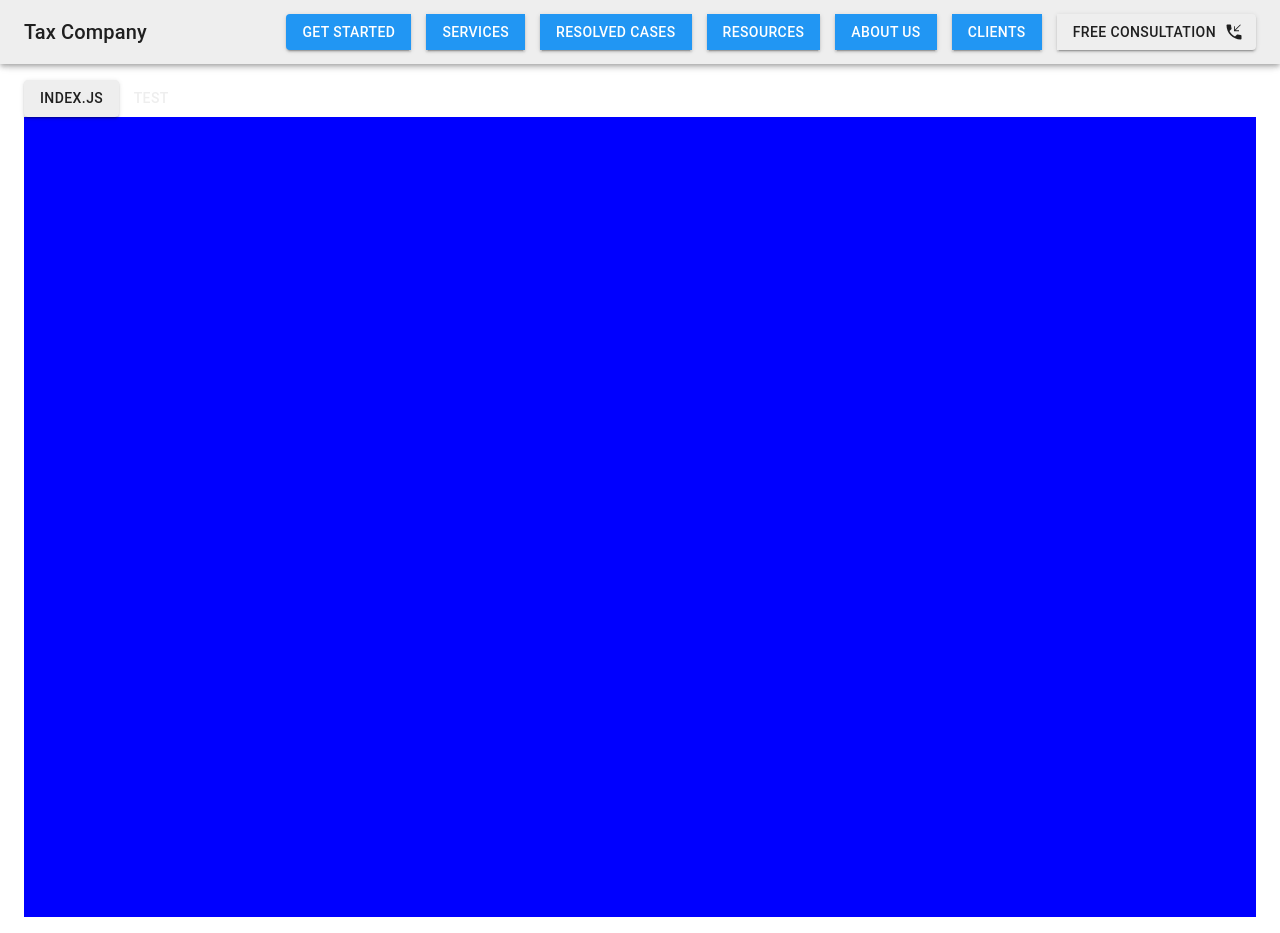
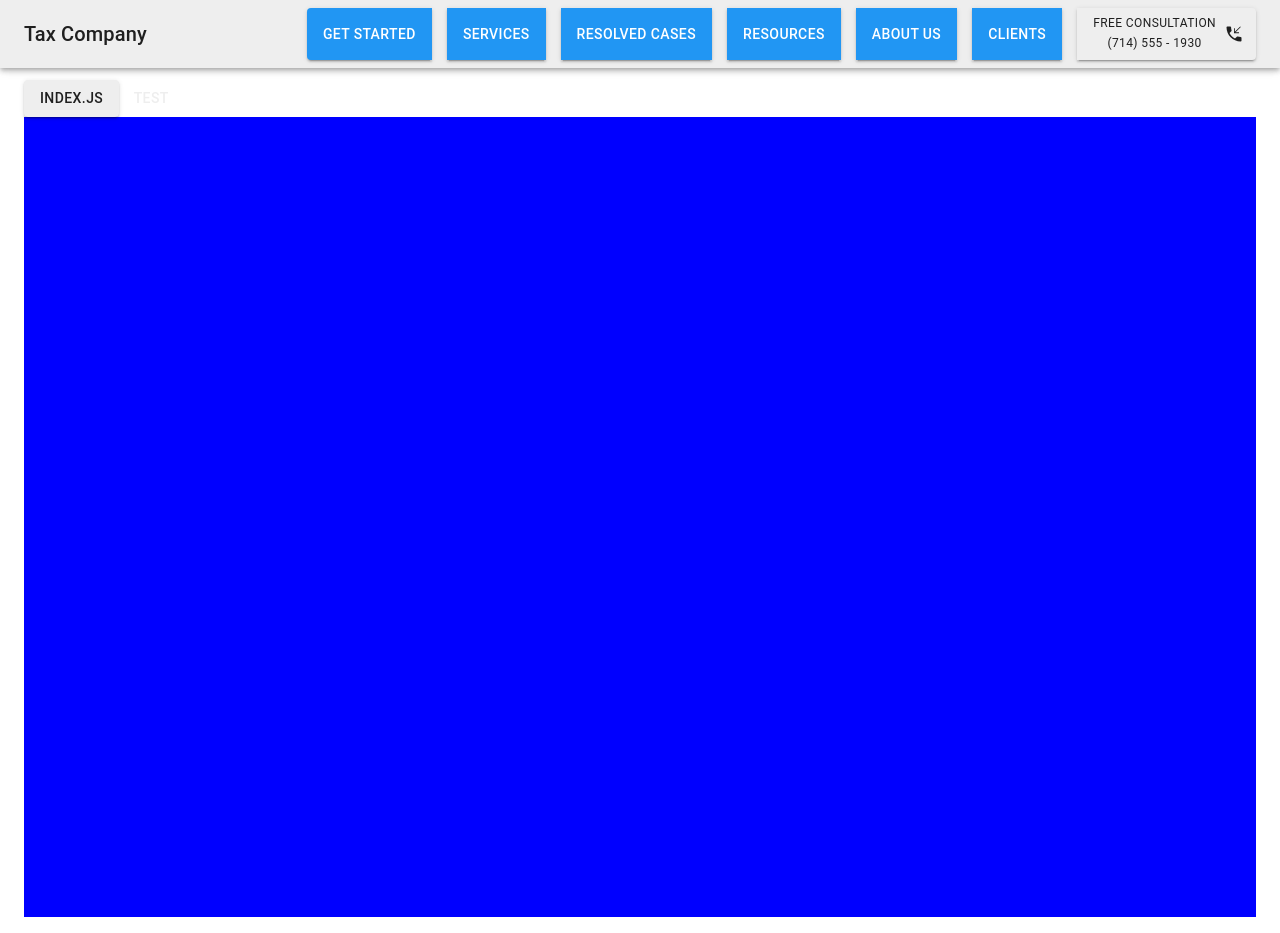
Before and after one commit to mjmorrison10/tax, a Next.js app: page / in a window 1280 px wide. Built offline with nearby package versions, Linux system fonts and the light colour scheme.

Commit message:
update number in header

```diff
--- a/components/header.js
+++ b/components/header.js
@@ -224,7 +224,14 @@ function Header(props) {
                 variant="contained"
                 color="primary"
               >
-                Free Consultation
+                <Box
+                  sx={{
+                    flexDirection: "column",
+                  }}
+                >
+                  <Typography variant="caption" component="div">Free Consultation</Typography>
+                  <Typography variant="caption" component="div">(714) 555 - 1930</Typography>
+                </Box>
               </Button>
             </ButtonGroup>
           </Toolbar>
--- a/pages/_app.js
+++ b/pages/_app.js
@@ -14,7 +14,7 @@ const theme = createTheme({
     },
     secondary: {
       main: blue[500],
-    }
+    },
   },
 });
 
@@ -23,7 +23,7 @@ function MyApp({ Component, pageProps }) {
     <ThemeProvider theme={theme}>
       <Header />
       <Container maxWidth="xl">
-        <Box sx={{ my: {xs: 2, md: 7, lg: 2} }}>
+        <Box sx={{ my: { xs: 2, md: 9, lg: 2 } }}>
           <Component {...pageProps} />
         </Box>
       </Container>
```
